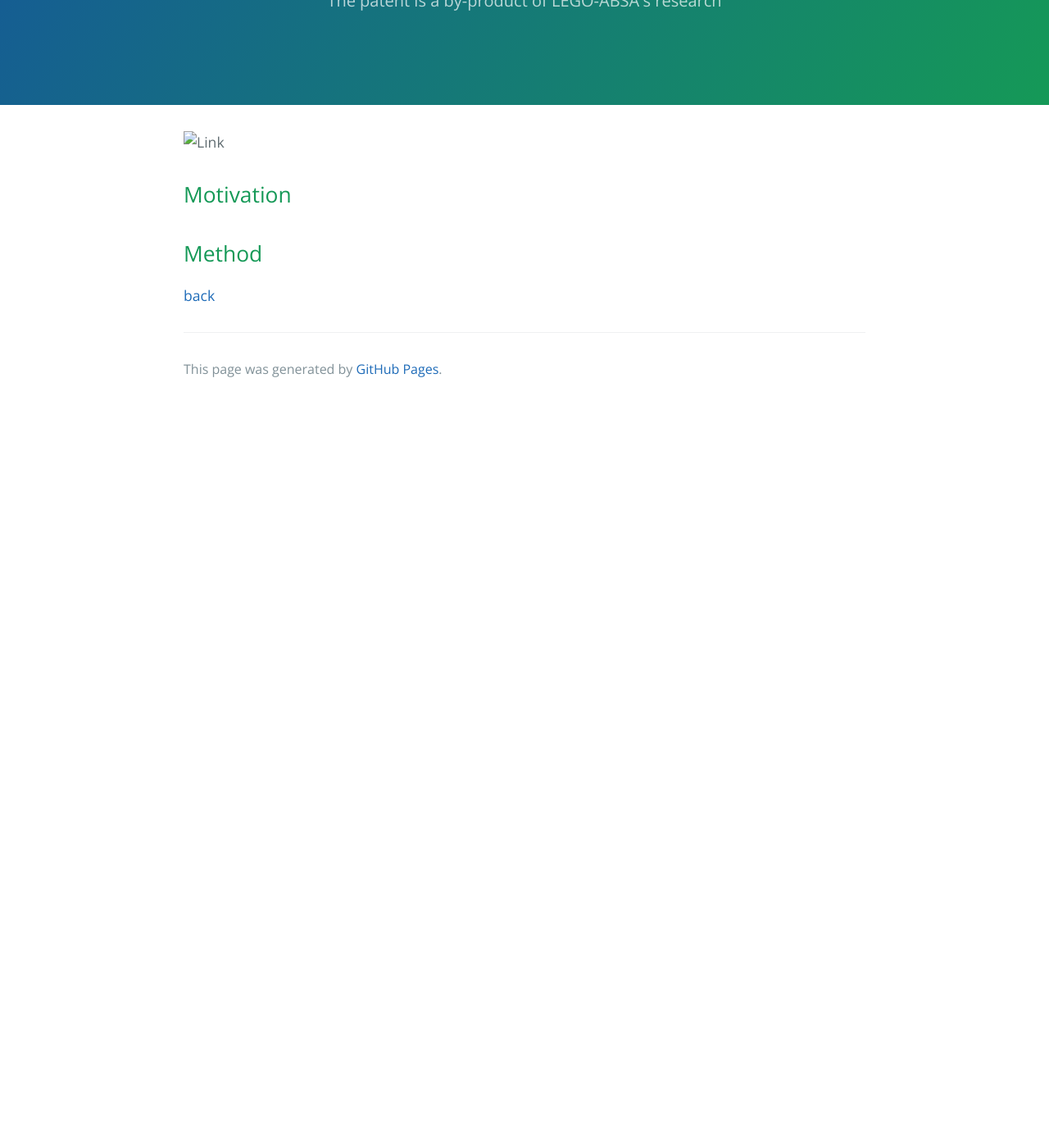
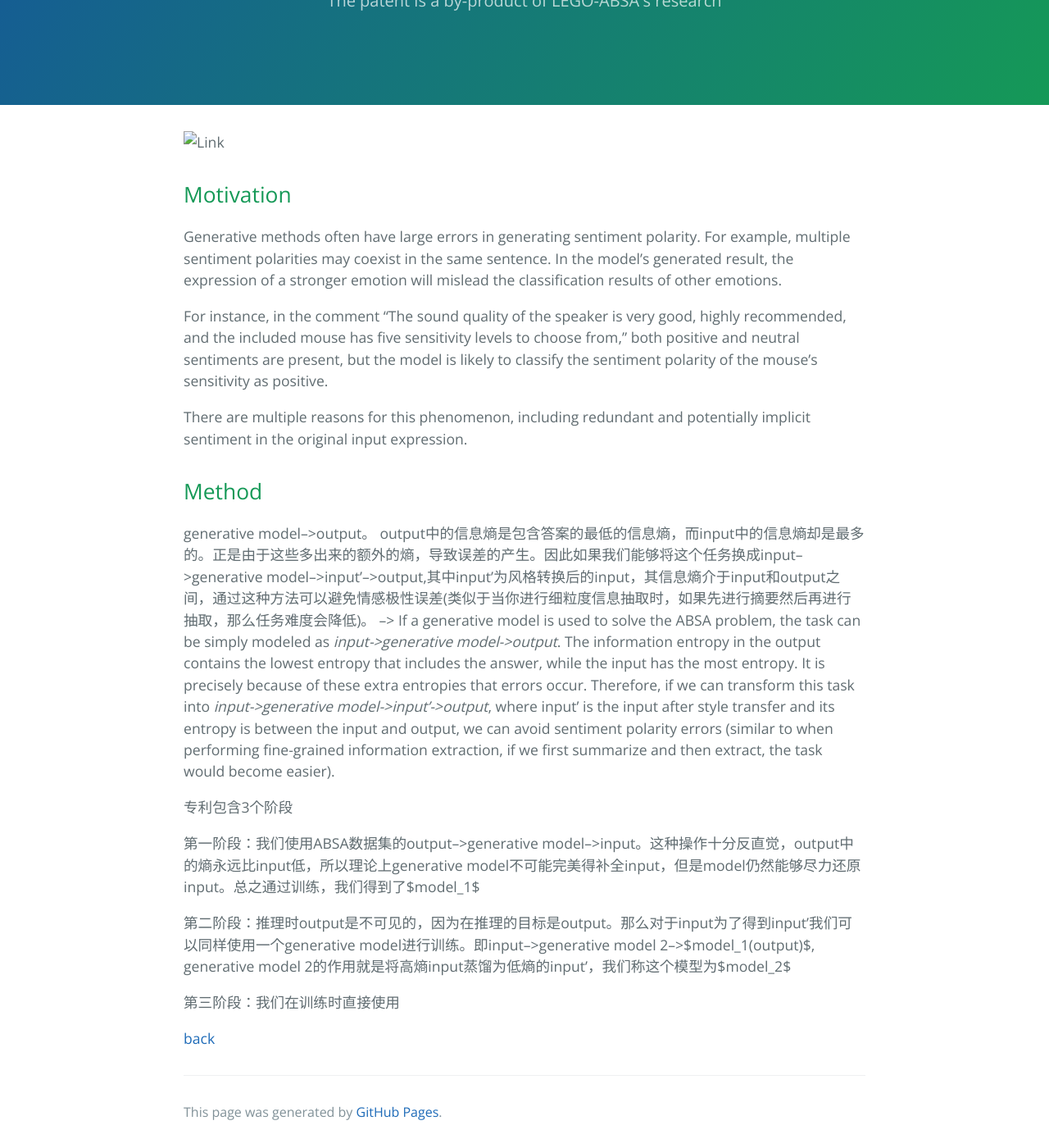
Before and after one commit to scarydemon2/scarydemon2.github.io, a Jekyll site: the page built from pages/patent1.md, in a window 1280 px wide and 1400 px high, scrolled down 267 px. Shown: the whole window at 82% size. Built offline with Jekyll 4.4.1, drawn with Linux system fonts in a browser that asks for light colours; before the commit the page ends 900 px from its top, so only the background shows below that.

Commit message:
add patent

```diff
--- a/pages/patent1.md
+++ b/pages/patent1.md
@@ -8,6 +8,25 @@ description: The patent is a by-product of LEGO-ABSA's research
 
 ## Motivation
 
+Generative methods often have large errors in generating sentiment polarity. For example, multiple sentiment polarities may coexist in the same sentence. In the model's generated result, the expression of a stronger emotion will mislead the classification results of other emotions.
+
+For instance, in the comment "The sound quality of the speaker is very good, highly recommended, and the included mouse has five sensitivity levels to choose from," both positive and neutral sentiments are present, but the model is likely to classify the sentiment polarity of the mouse's sensitivity as positive.
+
+There are multiple reasons for this phenomenon, including redundant and potentially implicit sentiment in the original input expression.
+
 ## Method
+<!--
+如果使用生成式模型解决ABSA问题，那么这个任务可以简单建模为input-->generative model-->output。 output中的信息熵是包含答案的最低的信息熵，而input中的信息熵却是最多的。正是由于这些多出来的额外的熵，导致误差的产生。因此如果我们能够将这个任务换成input-->generative model-->input'-->output,其中input'为风格转换后的input，其信息熵介于input和output之间，通过这种方法可以避免情感极性误差(类似于当你进行细粒度信息抽取时，如果先进行摘要然后再进行抽取，那么任务难度会降低)。 -->
+If a generative model is used to solve the ABSA problem, the task can be simply modeled as *input->generative model->output*. The information entropy in the output contains the lowest entropy that includes the answer, while the input has the most entropy. It is precisely because of these extra entropies that errors occur. Therefore, if we can transform this task into *input->generative model->input'->output*, where input' is the input after style transfer and its entropy is between the input and output, we can avoid sentiment polarity errors (similar to when performing fine-grained information extraction, if we first summarize and then extract, the task would become easier).
+
+专利包含3个阶段
+
+第一阶段：我们使用ABSA数据集的output-->generative model-->input。这种操作十分反直觉，output中的熵永远比input低，所以理论上generative model不可能完美得补全input，但是model仍然能够尽力还原input。总之通过训练，我们得到了$model_1$
+
+第二阶段：推理时output是不可见的，因为在推理的目标是output。那么对于input为了得到input'我们可以同样使用一个generative model进行训练。即input-->generative model 2-->$model_1(output)$,  generative model 2的作用就是将高熵input蒸馏为低熵的input'，我们称这个模型为$model_2$
+
+第三阶段：我们在训练时直接使用
+
+
 
 [back](./)
```
Also changed, not shown: pages/LEGO-ABSA.md (+0 -2 lines), pages/STE.md (+16 -1 lines).
